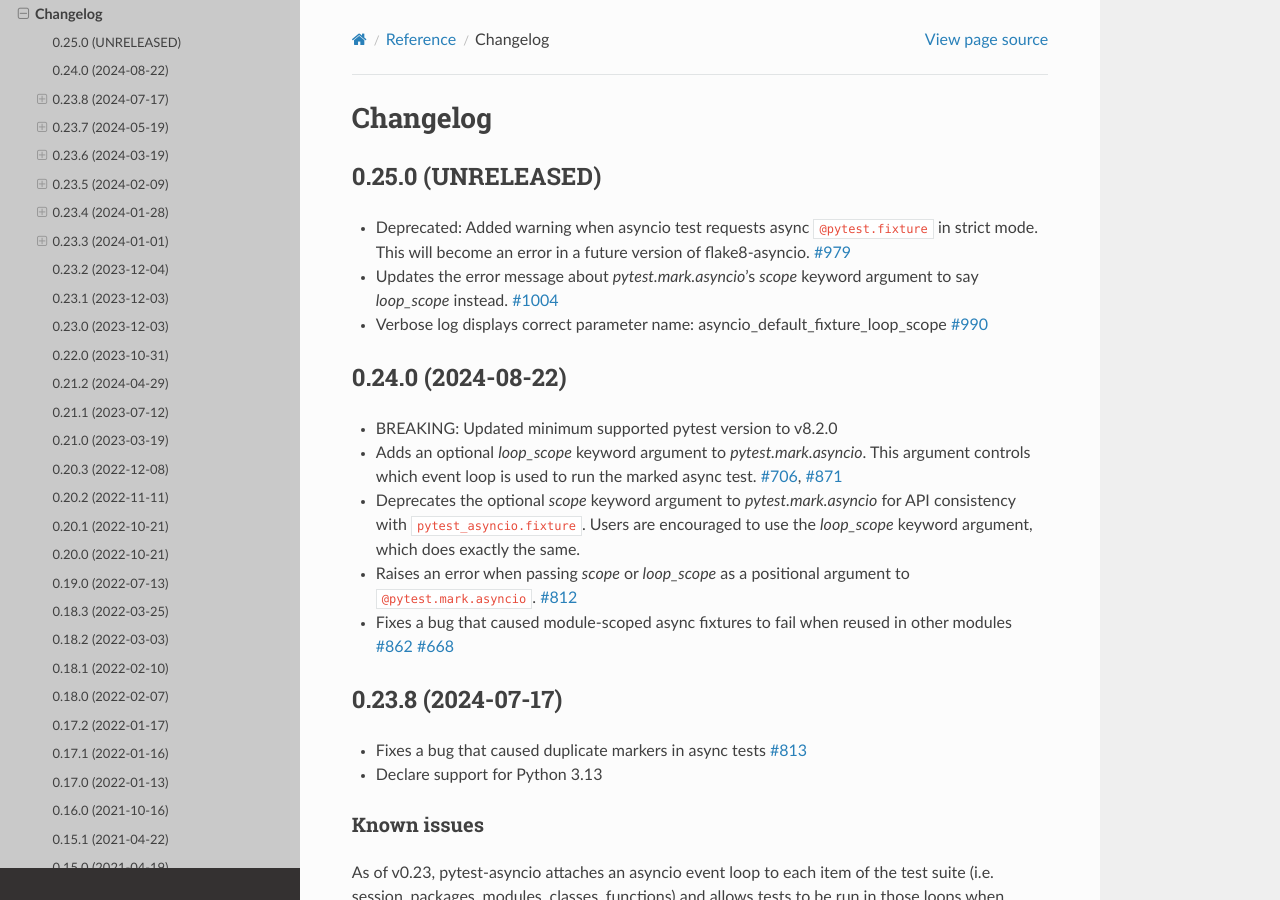
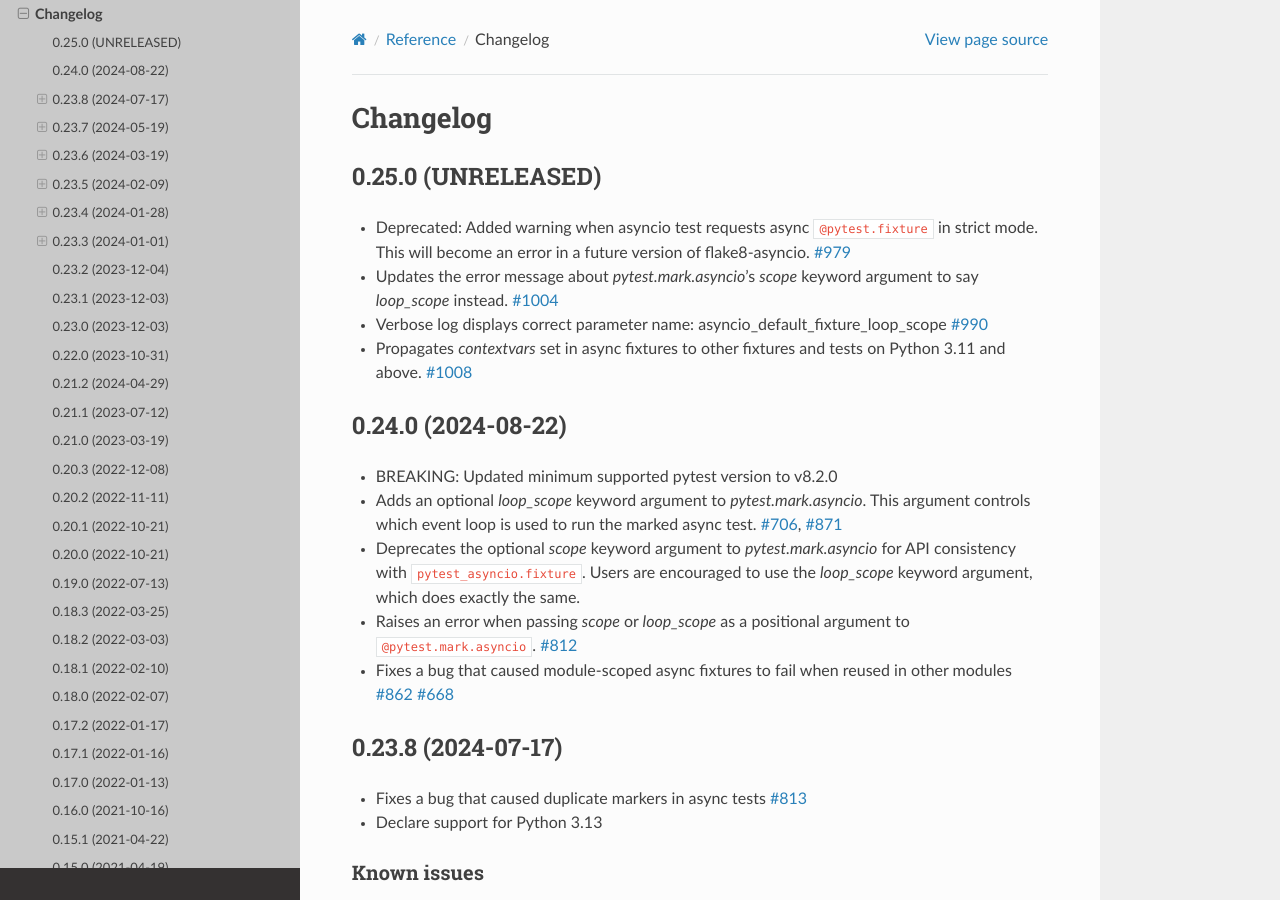
Before and after one commit to pytest-dev/pytest-asyncio, a Sphinx documentation site: the page built from docs/reference/changelog.rst, in a window 1280 px wide and 900 px high. Built offline with Sphinx 7.4.7 and the Read the Docs theme 3.1.0, drawn with Linux system fonts in a browser that asks for light colours; pages that are not in the unit, such as notebooks, are missing from menus.

Commit message:
Add release note for #1008

```diff
--- a/docs/reference/changelog.rst
+++ b/docs/reference/changelog.rst
@@ -7,6 +7,8 @@ Changelog
 - Deprecated: Added warning when asyncio test requests async ``@pytest.fixture`` in strict mode. This will become an error in a future version of flake8-asyncio. `#979 <https://github.com/pytest-dev/pytest-asyncio/pull/979>`_
 - Updates the error message about `pytest.mark.asyncio`'s `scope` keyword argument to say `loop_scope` instead. `#1004 <https://github.com/pytest-dev/pytest-asyncio/pull/1004>`_
 - Verbose log displays correct parameter name: asyncio_default_fixture_loop_scope `#990 <https://github.com/pytest-dev/pytest-asyncio/pull/990>`_
+- Propagates `contextvars` set in async fixtures to other fixtures and tests on Python 3.11 and above. `#1008 <https://github.com/pytest-dev/pytest-asyncio/pull/1008>`_
+
 
 0.24.0 (2024-08-22)
 ===================
```
